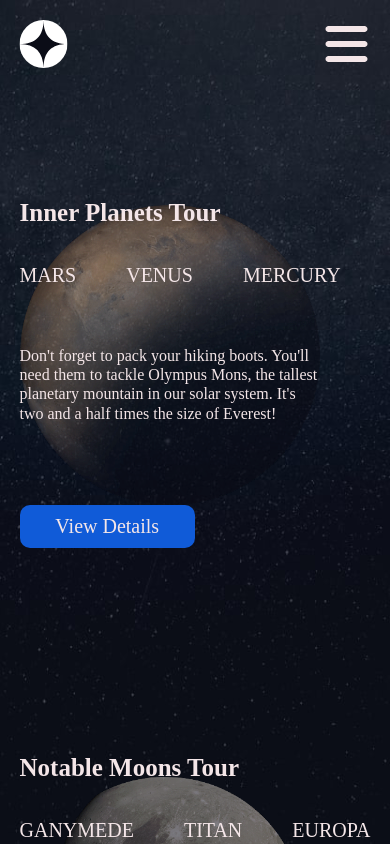
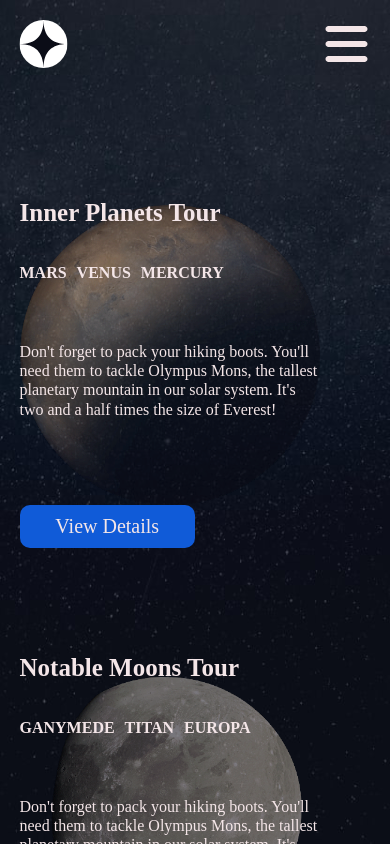
Before and after one commit to luxury-cruise-tour/luxuryCruiseTour, a React (Create React App) app: page /tours in a window 390 px wide. Shown: the top 844 px of the page. Built offline with nearby package versions, Linux system fonts and the light colour scheme; no server answers; a web font is replaced by a local one.

Commit message:
Adjusted description and tour list styling

```diff
--- a/src/App.css
+++ b/src/App.css
@@ -431,12 +431,21 @@ body{
 
 @media (max-width: 430px){
 
+  .tours-container {
+    height: 400px;
+    gap:10px;
+  }
+
+  .tours-locations li {
+    font-size: 16px;
+    font-weight: 700;
+  }
+
   .tours h2{
     display: none;
   }
 
   .tours-description {
-
     min-width: 300px;
     padding-bottom: 20px;
     border-bottom: none;
```
